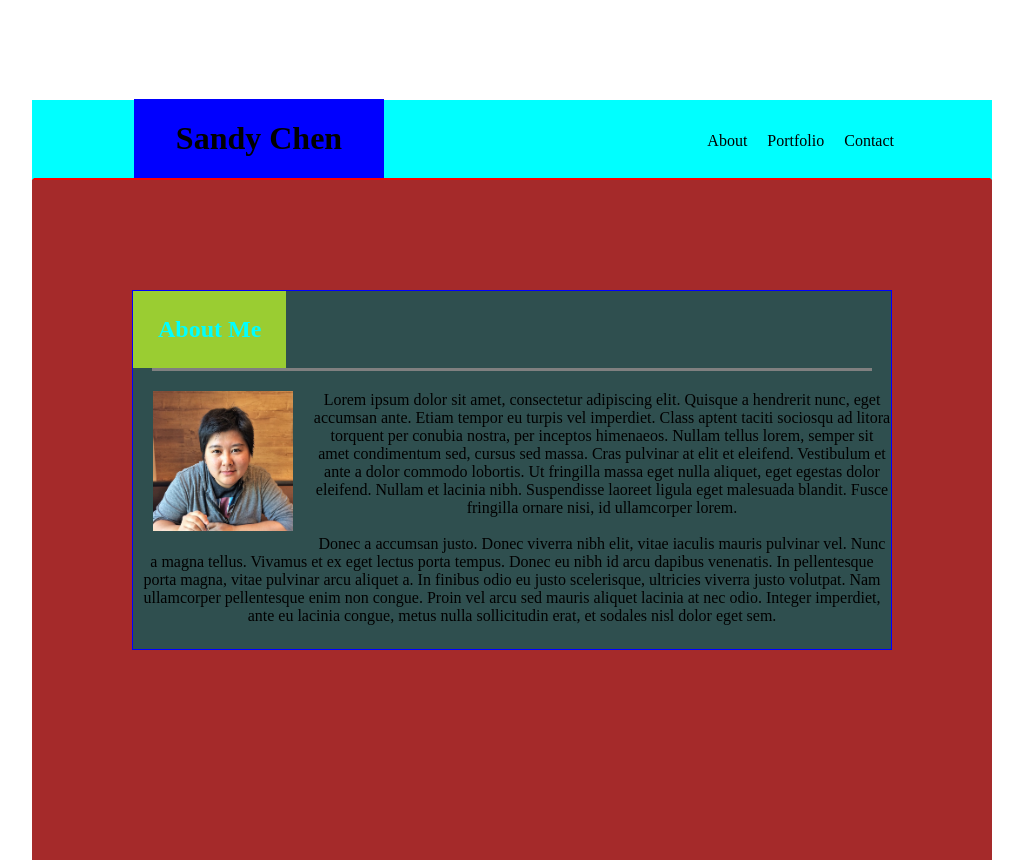
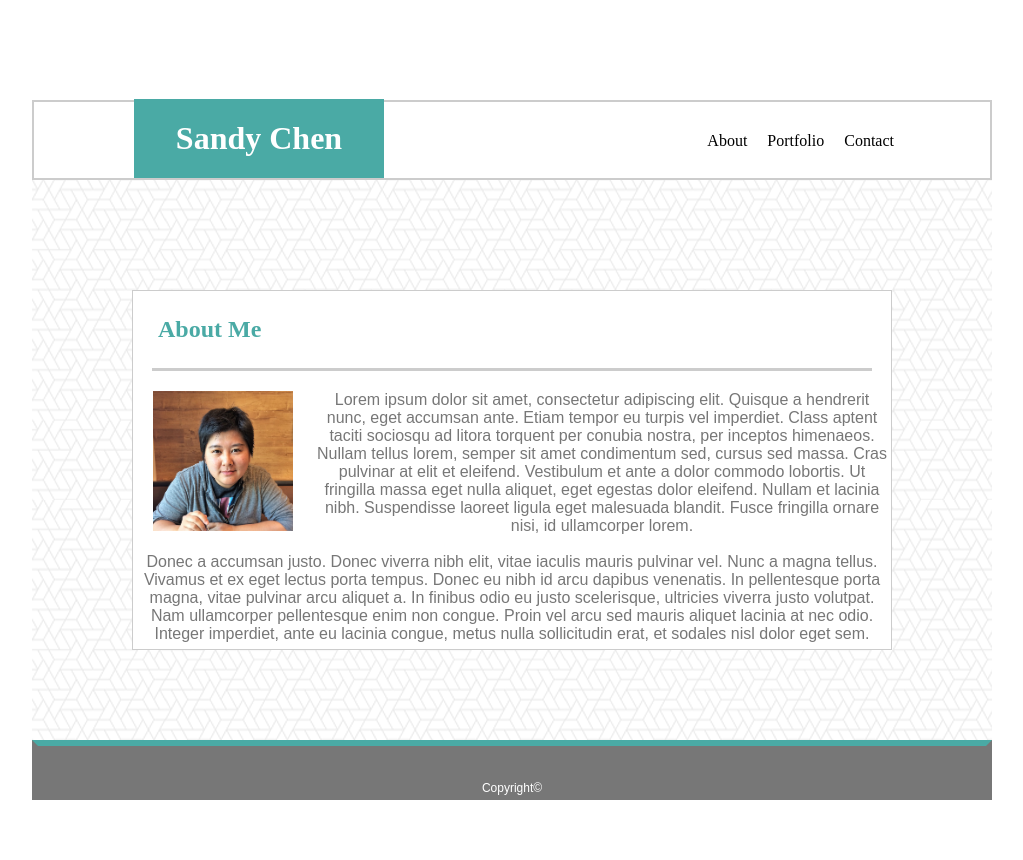
Before and after one commit to SansterSee/Basic-Portfolio, a plain HTML site: page index.html in a window 1280 px wide. Shown: the whole page, without its empty margins (128-1151 px from the left). After the commit the page ends 800 px from the top, so only its background shows below. Drawn offline with Linux system fonts and the light colour scheme.

Commit message:
add background image

```diff
--- a/assets/css/style.css
+++ b/assets/css/style.css
@@ -12,20 +12,22 @@ h1 h2{
     font-family: 'Georgia', Times, Times New Roman, serif;
 }
 
+p   {
+    font-family: 'Arial', 'Helvetica Neue', Helvetica, sans-serif;
+    color: #777777;
+}
+
 .container    {
-    height: 760px;
+    height: 700px;
     width: 960px;
     position: relative;
     top: 100px;
-    background-color: brown;
-    z-index: -1;
-
-
+    background: url(../images/what-the-hex/what-the-hex.png);
 
 }
 
 header  {
-    background-color: aqua;
+        background-color:#ffffff;
         margin: 0;
         padding: 0;
         width: 100%;
@@ -33,12 +35,13 @@ header  {
         position: relative;
         border-style: solid;
         border-width: 2px;
-    border-color: aqua;
-    border-bottom-color: red;
+        border-color:#cccccc;
+
 }
 
 h1  {
-    background-color: blue;
+    color: #ffffff;
+    background-color: #4aaaa5;
     width: 250px;
     padding: 21px;
     position: absolute;
@@ -56,9 +59,8 @@ h1  {
 
 
 h2  {
-    background-color: yellowgreen;
-    color: aqua;
-    font-size: 24px;
+    background-color: #ffffff;
+    color:#4aaaa5;
     float: left;
     padding: 25px;
 
@@ -67,20 +69,20 @@ h2  {
 hr  {
     width: 720px;
     height: 3px;
-    background-color: grey;
+    background-color:#cccccc;
     border: none;
 
 }
 
 #article    {
 
-    background-color: darkslategray;
+    background-color: #ffffff;
     width: 760px;
     height: 360px;
     position: relative;
     top: 110px;
     border: solid;
-    border-color: blue;
+    border-color: #cccccc;
     border-width: 1px;
     overflow: auto;
 
@@ -95,3 +97,24 @@ img {
     clear: right;
     margin-top: 20px;
 }
+
+footer  {
+    height: 60px;
+    position: relative;
+    bottom: -200px;
+    background-color:#777777;
+    border-style: solid;
+    border-width: 6px;
+    border-color: #777777;
+    border-top-color:#4aaaa5;
+    margin-bottom: 45px;
+
+}
+
+#copyright  {
+    color: white;
+    margin-top: 35px;
+    font-size: 12px;
+    font-family: 'Arial', 'Helvetica Neue', Helvetica, sans-serif;
+
+}
--- a/index.html
+++ b/index.html
@@ -66,7 +66,7 @@
 
         <footer>
 
-            <p>Copyright@</p>
+            <p id="copyright">Copyright&copy;</p>
 
         </footer>
 
```
Also changed, not shown: assets/images/what-the-hex/readme.txt (added), assets/images/what-the-hex/what-the-hex.png (added). Lines whose indentation alone changed are shown as unchanged.
